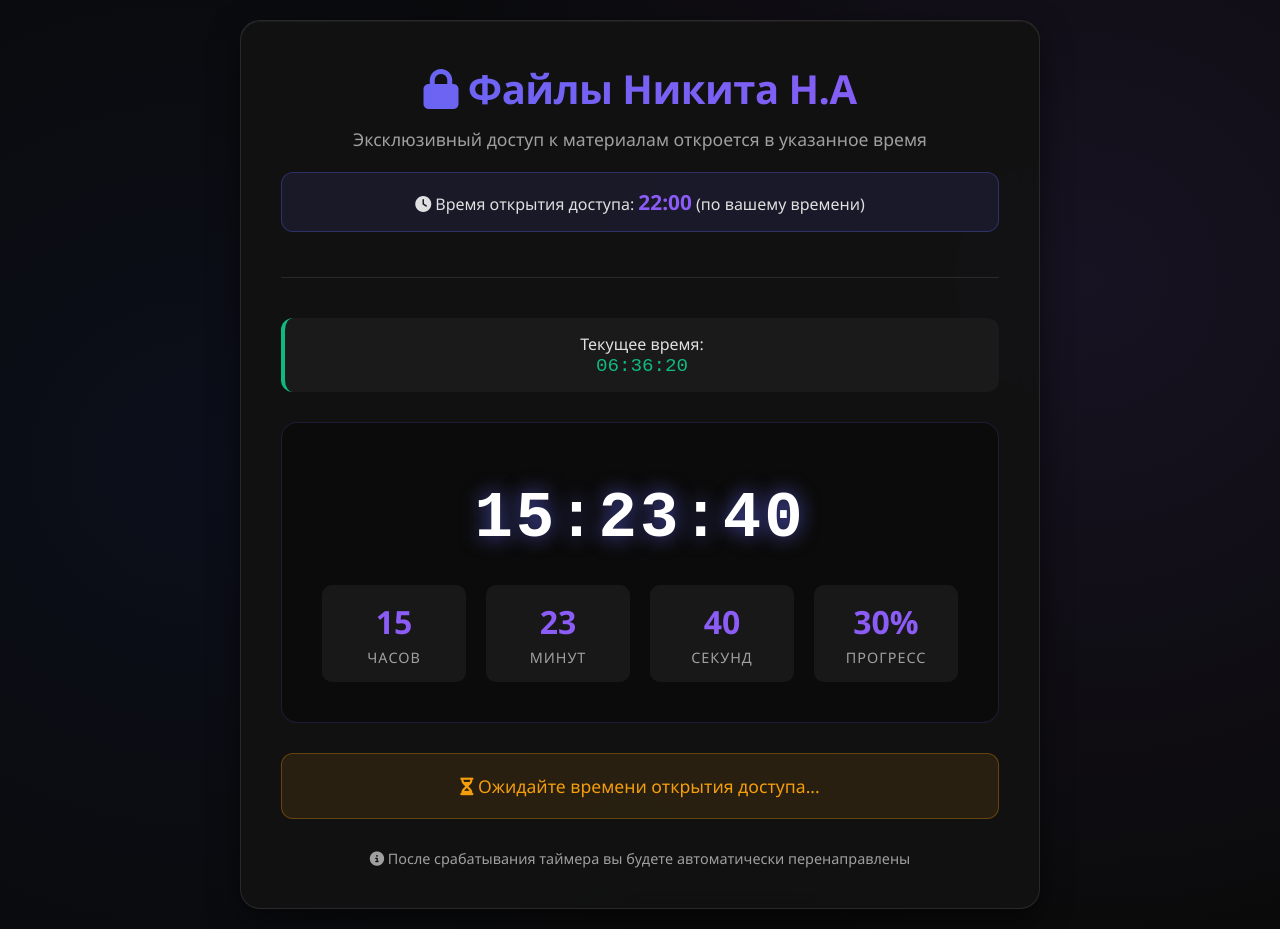
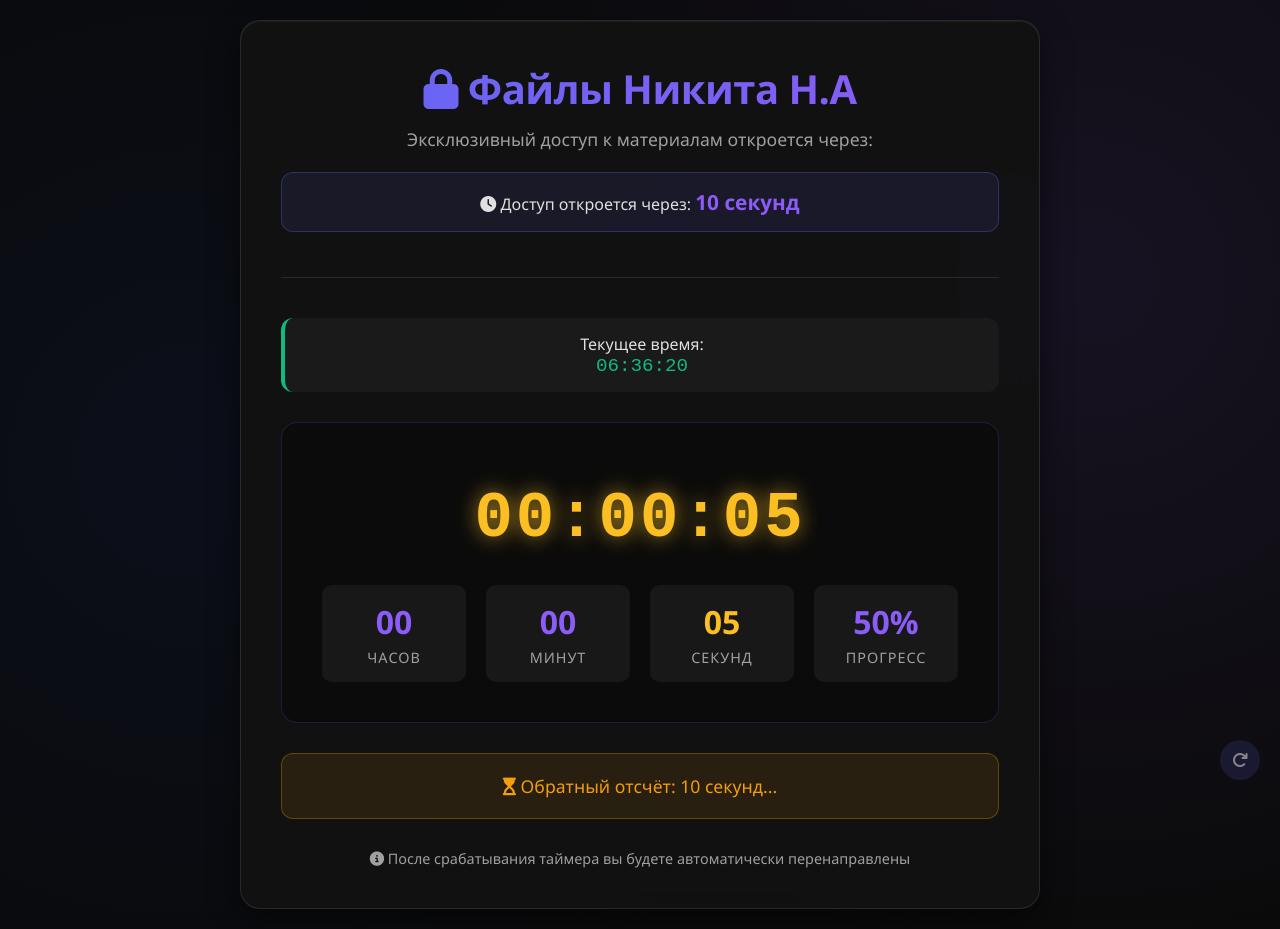
Before and after one commit to NexDex/nikitafiles, a plain HTML site: page index.html in a window 1280 px wide. Drawn offline with Linux system fonts and the light colour scheme.

Commit message:
Update index.html

```diff
--- a/index.html
+++ b/index.html
@@ -3,7 +3,7 @@
 <head>
     <meta charset="UTF-8">
     <meta name="viewport" content="width=device-width, initial-scale=1.0">
-    <title>Файлы Никита Н.А - Доступ в 22:00</title>
+    <title>Файлы Никита Н.А - Доступ через 10 секунд</title>
     <link rel="stylesheet" href="https://cdnjs.cloudflare.com/ajax/libs/font-awesome/6.4.0/css/all.min.css">
     <style>
         * {
@@ -170,6 +170,21 @@
             animation: pulse 2s infinite;
         }
 
+        .countdown-animation {
+            animation: pulse 1s infinite;
+        }
+
+        @keyframes countdown-flash {
+            0%, 100% { opacity: 1; }
+            50% { opacity: 0.7; }
+        }
+
+        .last-seconds {
+            animation: countdown-flash 0.5s infinite;
+            color: #f87171 !important;
+            text-shadow: 0 0 30px rgba(248, 113, 113, 0.9) !important;
+        }
+
         @media (max-width: 768px) {
             .timer-details {
                 grid-template-columns: repeat(2, 1fr);
@@ -189,10 +204,10 @@
     <div class="container">
         <div class="header">
             <h1><i class="fas fa-lock"></i> Файлы Никита Н.А</h1>
-            <p class="subtitle">Эксклюзивный доступ к материалам откроется в указанное время</p>
+            <p class="subtitle">Эксклюзивный доступ к материалам откроется через:</p>
 
             <div class="target-time">
-                <i class="fas fa-clock"></i> Время открытия доступа: <strong>22:00</strong> (по вашему времени)
+                <i class="fas fa-clock"></i> Доступ откроется через: <strong>10 секунд</strong>
             </div>
         </div>
 
@@ -202,7 +217,7 @@
         </div>
 
         <div class="timer-container">
-            <div id="timer">--:--:--</div>
+            <div id="timer">00:00:10</div>
             <div class="timer-details">
                 <div class="time-unit">
                     <div class="time-value" id="hours">00</div>
@@ -213,7 +228,7 @@
                     <div class="time-label">Минут</div>
                 </div>
                 <div class="time-unit">
-                    <div class="time-value" id="seconds">00</div>
+                    <div class="time-value" id="seconds">10</div>
                     <div class="time-label">Секунд</div>
                 </div>
                 <div class="time-unit">
@@ -224,7 +239,7 @@
         </div>
 
         <div class="status-message waiting" id="statusMessage">
-            <i class="fas fa-hourglass-half"></i> Ожидайте времени открытия доступа...
+            <i class="fas fa-hourglass-start"></i> Обратный отсчёт: 10 секунд...
         </div>
 
         <div style="text-align: center; margin-top: 30px; color: #a0a0a0; font-size: 0.9rem;">
@@ -234,70 +249,54 @@
 
     <script>
         // Конфигурация
-        const TARGET_HOUR = 22; // 22:00
+        const TOTAL_SECONDS = 10; // Таймер на 10 секунд
         const VIDEO_URL = 'video.html'; // Страница с видео
         const ACCESS_KEY = 'accessGranted'; // Ключ для localStorage
+        let remainingSeconds = TOTAL_SECONDS;
+        let timerInterval = null;
+        let startTime = new Date().getTime();
 
-        // Проверяем, был ли уже доступ сегодня
-        function checkAlreadyAccessedToday() {
-            const today = new Date().toDateString();
-            const lastAccess = localStorage.getItem('lastAccessDate');
+        // Проверяем, был ли уже доступ
+        function checkAlreadyAccessed() {
             const alreadyAccessed = localStorage.getItem(ACCESS_KEY);
-
-            return lastAccess === today && alreadyAccessed === 'true';
+            return alreadyAccessed === 'true';
         }
 
-        // Получаем целевое время (22:00 сегодня)
-        function getTargetTime() {
-            const now = new Date();
-            const target = new Date();
-            target.setHours(TARGET_HOUR, 0, 0, 0);
-
-            // Если сейчас уже после 22:00, доступ уже должен быть открыт
-            if (now.getHours() >= TARGET_HOUR) {
-                // Проверяем, был ли доступ сегодня
-                if (checkAlreadyAccessedToday()) {
-                    // Перенаправляем сразу
-                    redirectToVideo();
-                }
-                return target; // Сегодняшнее 22:00 (уже прошло)
+        // Инициализация таймера
+        function initTimer() {
+            // Если доступ уже был предоставлен ранее
+            if (checkAlreadyAccessed()) {
+                showAlreadyAccessedMessage();
+                return;
             }
 
-            return target; // Сегодняшнее 22:00 (в будущем)
+            // Сброс значений
+            remainingSeconds = TOTAL_SECONDS;
+            startTime = new Date().getTime();
+
+            // Запускаем таймер
+            updateTimer();
+            timerInterval = setInterval(updateTimer, 1000);
         }
-
-        let targetTime = getTargetTime();
 
         function updateTimer() {
             const now = new Date();
-            const timeLeft = targetTime - now;
 
             // Обновляем текущее время
             document.getElementById('currentTime').textContent =
                 now.toLocaleTimeString('ru-RU');
 
-            // Проверяем, наступило ли время доступа
-            if (now.getHours() >= TARGET_HOUR && now >= targetTime) {
-                // Время пришло!
-                if (!checkAlreadyAccessedToday()) {
-                    // Первый раз сегодня - сохраняем и перенаправляем
-                    grantAccess();
-                } else {
-                    // Уже был доступ сегодня - показываем сообщение
-                    showAlreadyAccessedMessage();
-                }
-                return;
-            }
+            // Рассчитываем прошедшее время
+            const elapsed = Math.floor((new Date().getTime() - startTime) / 1000);
+            remainingSeconds = Math.max(0, TOTAL_SECONDS - elapsed);
 
-            // Рассчитываем оставшееся время
-            const hours = Math.floor(timeLeft / (1000 * 60 * 60));
-            const minutes = Math.floor((timeLeft % (1000 * 60 * 60)) / (1000 * 60));
-            const seconds = Math.floor((timeLeft % (1000 * 60)) / 1000);
+            // Форматируем время для отображения
+            const hours = Math.floor(remainingSeconds / 3600);
+            const minutes = Math.floor((remainingSeconds % 3600) / 60);
+            const seconds = remainingSeconds % 60;
 
             // Рассчитываем прогресс
-            const nowSeconds = now.getHours() * 3600 + now.getMinutes() * 60 + now.getSeconds();
-            const targetSeconds = TARGET_HOUR * 3600;
-            const progress = Math.min(99, Math.floor((nowSeconds / targetSeconds) * 100));
+            const progress = Math.floor(((TOTAL_SECONDS - remainingSeconds) / TOTAL_SECONDS) * 100);
 
             // Обновляем отображение
             document.getElementById('timer').textContent =
@@ -308,30 +307,56 @@
             document.getElementById('seconds').textContent = seconds.toString().padStart(2, '0');
             document.getElementById('progress').textContent = `${progress}%`;
 
-            // Изменяем цвет при малом времени
-            if (hours === 0 && minutes < 10) {
-                document.getElementById('timer').style.color = '#f87171';
-                document.getElementById('timer').style.textShadow = '0 0 20px rgba(248, 113, 113, 0.7)';
+            // Меняем цвет при последних секундах
+            if (remainingSeconds <= 3) {
+                document.getElementById('timer').classList.add('last-seconds');
+                document.getElementById('seconds').style.color = '#f87171';
+                document.getElementById('statusMessage').innerHTML =
+                    `<i class="fas fa-hourglass-end"></i> Почти готово! ${remainingSeconds}...`;
+            } else if (remainingSeconds <= 5) {
+                document.getElementById('timer').style.color = '#fbbf24';
+                document.getElementById('timer').style.textShadow = '0 0 20px rgba(251, 191, 36, 0.7)';
+                document.getElementById('seconds').style.color = '#fbbf24';
+            }
+
+            // Проверяем, завершился ли таймер
+            if (remainingSeconds <= 0) {
+                clearInterval(timerInterval);
+                grantAccess();
             }
         }
 
         // Предоставить доступ
         function grantAccess() {
-            const today = new Date().toDateString();
+            // Сохраняем факт предоставления доступа
             localStorage.setItem(ACCESS_KEY, 'true');
-            localStorage.setItem('lastAccessDate', today);
+
+            // Обновляем интерфейс
+            document.getElementById('timer').textContent = "00:00:00";
+            document.getElementById('timer').classList.remove('last-seconds');
+            document.getElementById('timer').style.color = '#10b981';
+            document.getElementById('timer').style.textShadow = '0 0 30px rgba(16, 185, 129, 0.7)';
 
             document.getElementById('statusMessage').className = "status-message ready";
             document.getElementById('statusMessage').innerHTML =
                 '<i class="fas fa-check-circle"></i> Доступ открыт! Перенаправление...';
 
-            // Перенаправление через 2 секунды
-            setTimeout(redirectToVideo, 2000);
+            document.getElementById('hours').textContent = "00";
+            document.getElementById('minutes').textContent = "00";
+            document.getElementById('seconds').textContent = "00";
+            document.getElementById('progress').textContent = "100%";
+            document.getElementById('seconds').style.color = '#10b981';
+
+            // Перенаправление через 1.5 секунды
+            setTimeout(redirectToVideo, 1500);
         }
 
         // Показать сообщение о уже предоставленном доступе
         function showAlreadyAccessedMessage() {
             document.getElementById('timer').textContent = "00:00:00";
+            document.getElementById('timer').style.color = '#10b981';
+            document.getElementById('timer').style.textShadow = '0 0 30px rgba(16, 185, 129, 0.7)';
+
             document.getElementById('hours').textContent = "00";
             document.getElementById('minutes').textContent = "00";
             document.getElementById('seconds').textContent = "00";
@@ -339,7 +364,10 @@
 
             document.getElementById('statusMessage').className = "status-message ready";
             document.getElementById('statusMessage').innerHTML =
-                '<i class="fas fa-check-circle"></i> Доступ уже был предоставлен сегодня. <a href="' + VIDEO_URL + '" style="color: #10b981; text-decoration: underline;">Перейти к видео</a>';
+                '<i class="fas fa-check-circle"></i> Доступ уже был предоставлен. <a href="' + VIDEO_URL + '" style="color: #10b981; text-decoration: underline;">Перейти к видео</a>';
+
+            document.querySelector('.target-time').innerHTML =
+                '<i class="fas fa-check-circle"></i> <strong>Доступ открыт!</strong>';
         }
 
         // Перенаправление на видео
@@ -347,9 +375,44 @@
             window.location.href = VIDEO_URL;
         }
 
-        // Запускаем таймер
-        updateTimer();
-        setInterval(updateTimer, 1000);
+        // Сброс доступа (для тестирования) - можно удалить в продакшене
+        function resetAccess() {
+            localStorage.removeItem(ACCESS_KEY);
+            location.reload();
+        }
+
+        // Запускаем таймер при загрузке страницы
+        window.addEventListener('load', function() {
+            // Добавляем скрытую кнопку для сброса (для удобства тестирования)
+            const resetBtn = document.createElement('button');
+            resetBtn.innerHTML = '<i class="fas fa-redo"></i>';
+            resetBtn.style.position = 'fixed';
+            resetBtn.style.bottom = '20px';
+            resetBtn.style.right = '20px';
+            resetBtn.style.width = '40px';
+            resetBtn.style.height = '40px';
+            resetBtn.style.borderRadius = '50%';
+            resetBtn.style.background = 'rgba(99, 102, 241, 0.3)';
+            resetBtn.style.color = 'white';
+            resetBtn.style.border = 'none';
+            resetBtn.style.cursor = 'pointer';
+            resetBtn.style.fontSize = '16px';
+            resetBtn.style.zIndex = '1000';
+            resetBtn.style.opacity = '0.5';
+            resetBtn.title = 'Сбросить таймер (для теста)';
+            resetBtn.onclick = resetAccess;
+            document.body.appendChild(resetBtn);
+
+            // Запускаем основной таймер
+            initTimer();
+
+            // Обновляем текущее время каждую секунду
+            setInterval(function() {
+                const now = new Date();
+                document.getElementById('currentTime').textContent =
+                    now.toLocaleTimeString('ru-RU');
+            }, 1000);
+        });
     </script>
 </body>
 </html>
```
